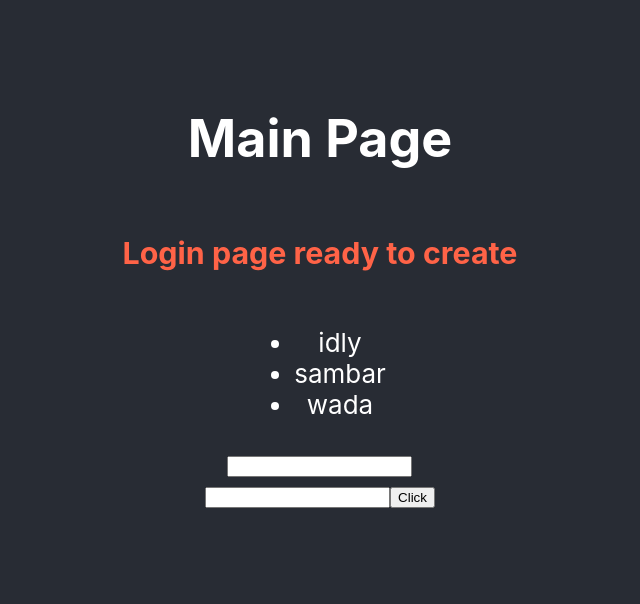
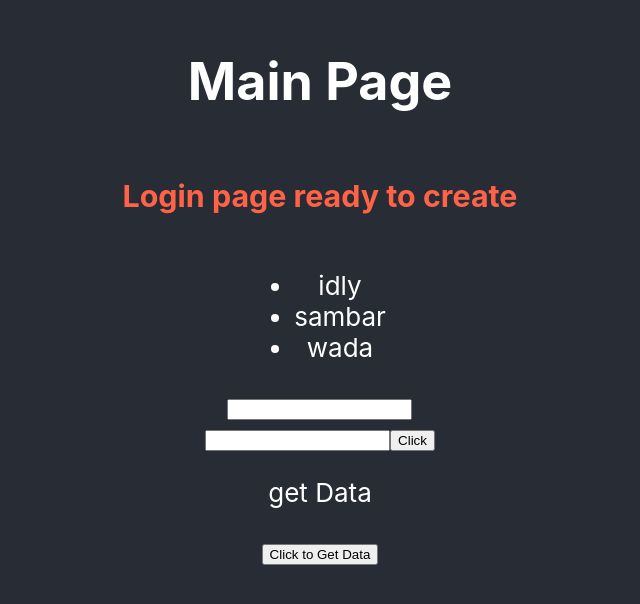
Before and after one commit to riha7/mypages, a React (Create React App) app: page / in a window 1280 px wide. Shown: the part 110-714 px from the top of the page, without its empty margins (320-960 px from the left). Built offline with nearby package versions, Linux system fonts and the light colour scheme.

Commit message:
Add component to app.js

```diff
--- a/src/GitPageBasic.js
+++ b/src/GitPageBasic.js
@@ -1,4 +1,5 @@
 import React,{useState} from 'react'
+import Getdata from './Getdata';
 
 const GitPageBasic = () => {
     const [state, setstate] = useState({
@@ -23,6 +24,7 @@ const GitPageBasic = () => {
                 <input type="text" name="pwd" value={pwd} onChange={handleInput} />
                 <button>Click</button>
             </form>
+            <Getdata />
         </div>
     )
 }
```
